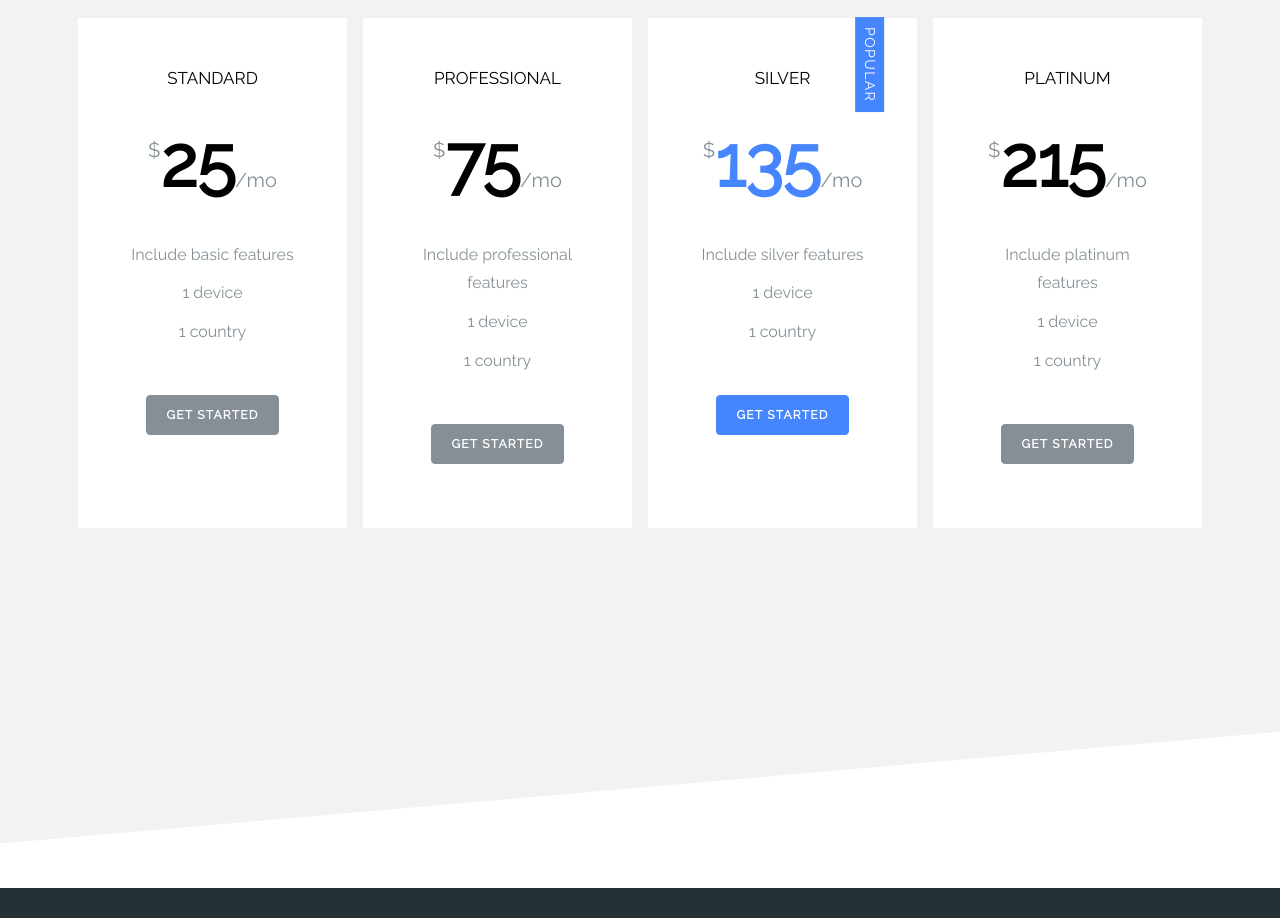
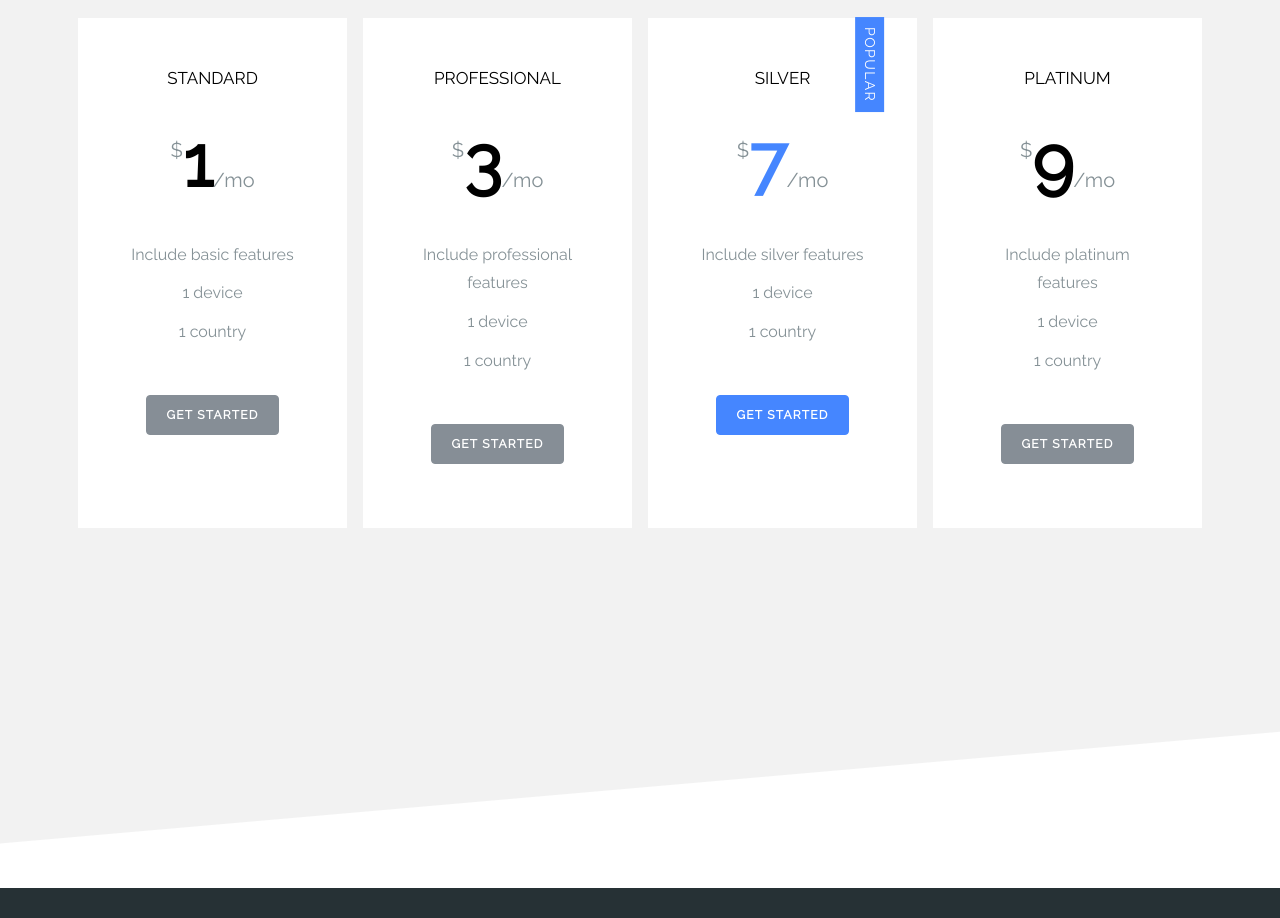
Before and after one commit to AfterShip/ga.aftershipdemo.com, a plain HTML site: page pricing.html in a window 1280 px wide. Shown: the part 1400-2318 px from the top of the page. Drawn offline with Linux system fonts and the light colour scheme; some packages are replaced by stand-ins of ours; no server answers; files whose address does not match are found by name.

Commit message:
Change pricing

```diff
--- a/pricing.html
+++ b/pricing.html
@@ -94,7 +94,7 @@ j=d.createElement(s),dl=l!='dataLayer'?'&l='+l:'';j.async=true;j.src=
           <div class="col-md bg-white p-5 m-2 text-center mb-2 ftco-animate">
             <div class="ftco-pricing">
               <h2>Standard</h2>
-              <p class="ftco-price-per text-center"><sup>$</sup><strong>25</strong><span>/mo</span></p>
+              <p class="ftco-price-per text-center"><sup>$</sup><strong>1</strong><span>/mo</span></p>
               <ul class="list-unstyled mb-5">
                 <li>Include basic features</li>
                 <li>1 device</li>
@@ -106,7 +106,7 @@ j=d.createElement(s),dl=l!='dataLayer'?'&l='+l:'';j.async=true;j.src=
           <div class="col-md bg-white p-5 m-2 text-center mb-2 ftco-animate">
             <div class="ftco-pricing">
               <h2>Professional</h2>
-              <p class="ftco-price-per text-center"><sup>$</sup><strong>75</strong><span>/mo</span></p>
+              <p class="ftco-price-per text-center"><sup>$</sup><strong>3</strong><span>/mo</span></p>
               <ul class="list-unstyled mb-5">
                 <li>Include professional features</li>
                 <li>1 device</li>
@@ -120,7 +120,7 @@ j=d.createElement(s),dl=l!='dataLayer'?'&l='+l:'';j.async=true;j.src=
             <span class="popular-text">Popular</span>
             <div class="ftco-pricing">
               <h2>Silver</h2>
-              <p class="ftco-price-per text-center"><sup>$</sup><strong class="text-primary">135</strong><span>/mo</span></p>
+              <p class="ftco-price-per text-center"><sup>$</sup><strong class="text-primary">7</strong><span>/mo</span></p>
               <ul class="list-unstyled mb-5">
                 <li>Include silver features</li>
                 <li>1 device</li>
@@ -132,7 +132,7 @@ j=d.createElement(s),dl=l!='dataLayer'?'&l='+l:'';j.async=true;j.src=
           <div class="col-md bg-white p-5 m-2 text-center mb-2 ftco-animate">
             <div class="ftco-pricing">
               <h2>Platinum</h2>
-              <p class="ftco-price-per text-center"><sup>$</sup><strong>215</strong><span>/mo</span></p>
+              <p class="ftco-price-per text-center"><sup>$</sup><strong>9</strong><span>/mo</span></p>
               <ul class="list-unstyled mb-5">
                 <li>Include platinum features</li>
                 <li>1 device</li>
```
